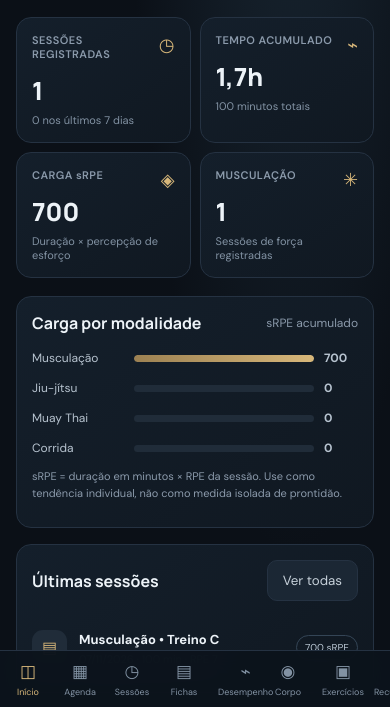
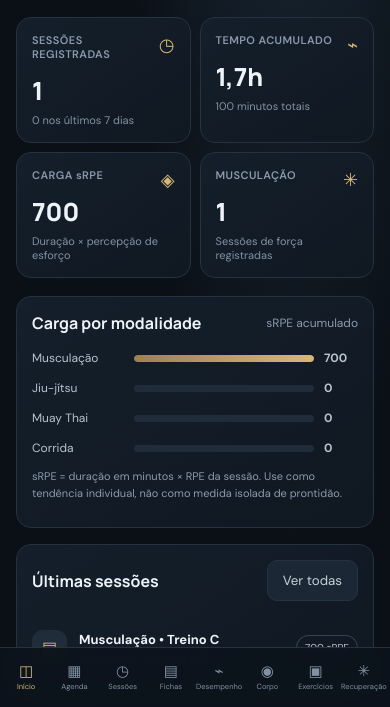
Before and after one commit to luizotaviobp-coder/app-fit, a plain HTML site: page index.html in a window 390 px wide. Shown: the part 137-844 px from the top of the page. Drawn offline with nearby package versions, Linux system fonts and the light colour scheme.

Commit message:
Make mobile navigation fill width evenly

```diff
--- a/styles.css
+++ b/styles.css
@@ -54,3 +54,41 @@
 .body-photo{width:76px;height:76px;object-fit:cover;border-radius:10px;border:1px solid var(--line)}
 @media(max-width:950px){.metric-grid{grid-template-columns:repeat(2,minmax(0,1fr))}}
 @media(max-width:650px){.mobile-nav{overflow-x:auto;justify-content:flex-start;gap:4px}.mobile-nav button{flex:0 0 48px;min-width:48px}.metric-grid{gap:8px}.metric-card{padding:12px}.metric-card b{font-size:20px}.feature-form{grid-template-columns:repeat(2,minmax(0,1fr))}.library-grid{grid-template-columns:1fr}.timer-dock{right:10px;bottom:78px;min-width:190px}.feature-actions button{flex:1}}
+
+
+/* Barra inferior mobile: oito atalhos em largura igual, sem sobra lateral */
+@media(max-width:650px){
+  .mobile-nav{
+    display:grid;
+    grid-template-columns:repeat(8,minmax(0,1fr));
+    gap:0;
+    width:100%;
+    left:0;
+    right:0;
+    padding:7px 2px max(7px,env(safe-area-inset-bottom));
+    justify-content:initial;
+    overflow:visible;
+  }
+  .mobile-nav button{
+    width:100%;
+    min-width:0;
+    min-height:45px;
+    padding:2px 0;
+    display:flex;
+    flex-direction:column;
+    align-items:center;
+    justify-content:center;
+    gap:4px;
+    font-size:15px;
+    line-height:1;
+    white-space:normal;
+  }
+  .mobile-nav small{
+    display:block;
+    max-width:100%;
+    font-size:7.5px;
+    line-height:1.05;
+    text-align:center;
+    overflow-wrap:anywhere;
+  }
+}
```
